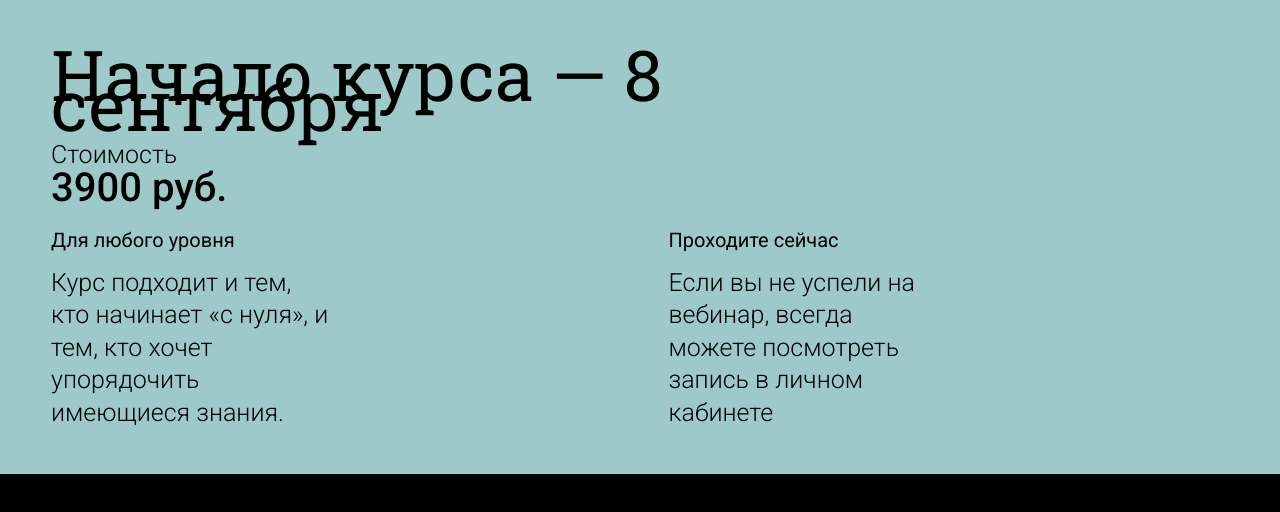
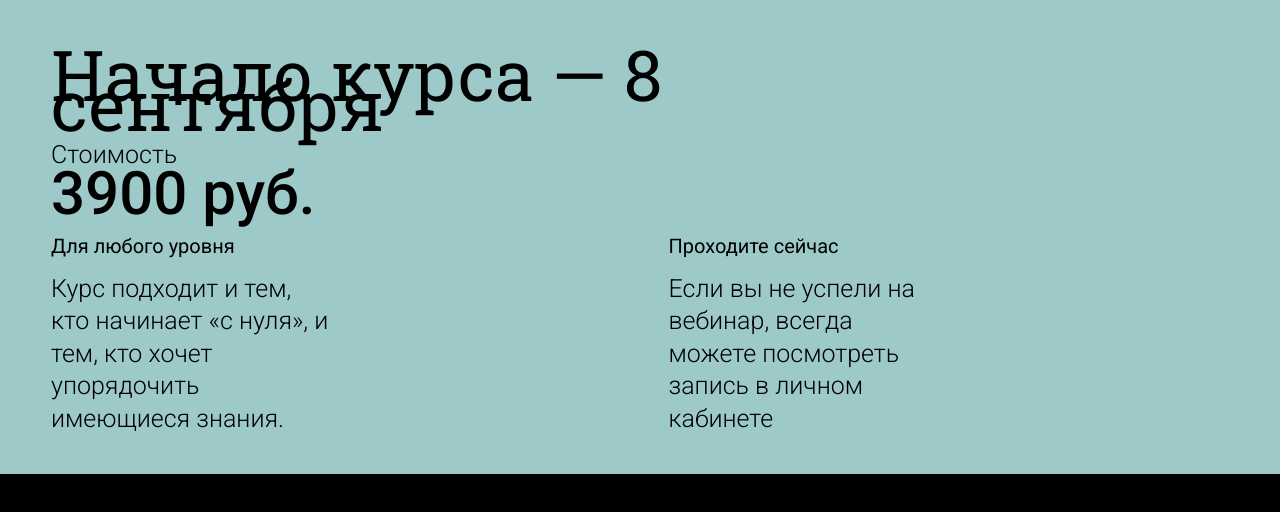
Before and after one commit to Eyyubfront/Group, a plain HTML site: page index.html in a window 1280 px wide. Shown: the part 2140-2652 px from the top of the page. Drawn offline with Linux system fonts and the light colour scheme.

Commit message:
codes loading.....

```diff
--- a/style.css
+++ b/style.css
@@ -282,7 +282,7 @@ footer{
     width: 45%;
 }
 .number{
-    font-size: 40px;
+    font-size: 60px;
     font-weight: 500;
 }
 .section_tittle{
@@ -306,6 +306,11 @@ footer{
     font-weight: bold;
     margin-bottom: 60px;
 
+    }
+    .section_head{
+        display: flex;
+        flex-direction: column;
+        gap: 6px;
     }
 
 @media (max-width:991px){
```
